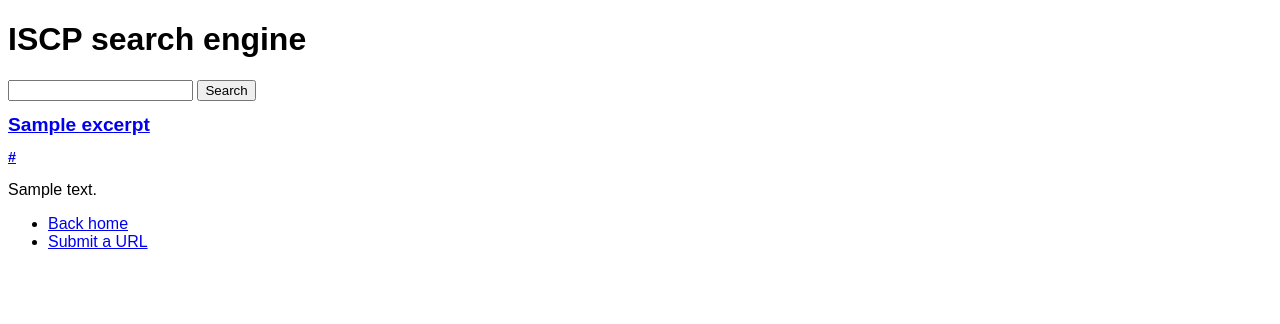
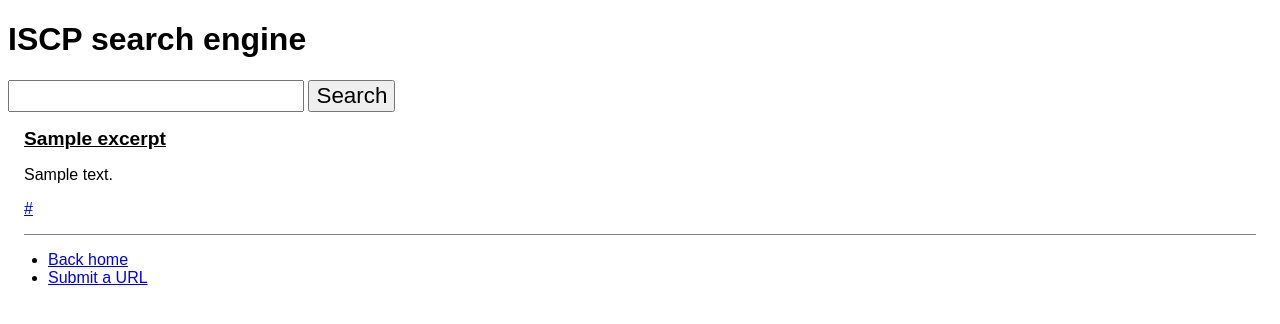
Before and after one commit to mbernson/iscp-search-engine, a Flask app: page /search in a window 1280 px wide. Shown: the top 324 px of the page. Run offline with Flask 2, Linux system fonts and the light colour scheme; a database or web service that is not in the repository returns one stand-in record (values such as "Sample title").

Commit message:
OMG it's working

```diff
--- a/retrouve/config.py
+++ b/retrouve/config.py
@@ -6,4 +6,9 @@ allowed_domains = [
     'metmathijs.nl',
     'samenvatten.metmathijs.nl',
     'koken.metmathijs.nl',
+
+    'hsleiden.nl',
+    'hsleiden.eu',
+    'jaceksmit.nl',
+    'wesselstam.nl',
 ]
--- a/retrouve/database/document.py
+++ b/retrouve/database/document.py
@@ -59,6 +59,7 @@ class Document(Model):
         cursor.close()
 
     tags = ['p', 'h1', 'h2', 'h3', 'h4', 'h5', 'h6']
+
     def create_excerpts(self):
         cursor = self.db.cursor()
         if self.exists():
--- a/retrouve/database/query.py
+++ b/retrouve/database/query.py
@@ -1,4 +1,5 @@
 from retrouve.database.model import Model
+
 
 class Query(Model):
     def __init__(self, query):
@@ -8,14 +9,24 @@ class Query(Model):
         return self.query
 
     def results(self):
-        cursor = self.db.cursor()
-        cursor.execute("SELECT url, domain, title, excerpts.body as excerpt "
-                       "FROM excerpts JOIN documents ON documents.id = excerpts.document_id JOIN urls ON urls.id = documents.url_id "
-                       "WHERE excerpts.body @@ to_tsquery(%(query)s) "
-                       "AND excerpts.body != '' "
-                       "ORDER BY excerpts.created_at DESC "
-                       "LIMIT 30", {'query':self.getquery()})
-        results = cursor.fetchall()
-        self.db.commit()
+        try:
+            cursor = self.db.cursor()
+            cursor.execute("SELECT url, domain, title, "
+                           "ts_headline(excerpts.language, excerpts.body, to_tsquery(%(query)s), 'StartSel=<mark>, StopSel=</mark>') as excerpt, "
+                           "excerpts.language as language "
+                           "FROM excerpts JOIN documents ON documents.id = excerpts.document_id "
+                           "JOIN urls ON urls.id = documents.url_id "
+                           "WHERE excerpts.body @@ to_tsquery(%(query)s) "
+                           "AND excerpts.body != '' "
+                           "ORDER BY excerpts.created_at DESC "
+                           "LIMIT 30", {'query': self.getquery()})
+            results = cursor.fetchall()
+            self.db.commit()
+        except Exception as e:
+            print("Oh noes, postgres threw an error on us")
+            print(e)
+            self.db.rollback()
+            results = []
+
         cursor.close()
         return results
--- a/retrouve/web/app.py
+++ b/retrouve/web/app.py
@@ -5,6 +5,8 @@ from retrouve.database.query import Query
 
 app = Flask(__name__, static_folder='static', static_url_path='')
 
+def noop():
+    pass
 
 @app.route("/")
 def search():
--- a/retrouve/web/static/base.css
+++ b/retrouve/web/static/base.css
@@ -15,9 +15,27 @@ body.slim {
     list-style: none;
 }
 
+body > h1 a, header > h1 a {
+    text-decoration: none;
+    color: black;
+}
+
+form input, form button {
+    font-size: 140%;
+}
+
 .result h1 {
     font-size: 120%;
+}
+.result h1 a {
+    color: black;
 }
 .result h2 {
     font-size: 90%;
 }
+
+.result {
+    margin: 1em;
+    border-bottom: 1px solid gray;
+
+}
--- a/retrouve/web/templates/add_url.html
+++ b/retrouve/web/templates/add_url.html
@@ -16,6 +16,7 @@
     <h1>Add a URL to the index</h1>
     <input type="url" name="url"/>
     <input type="submit"/>
+
 </form>
 
 <nav>
--- a/retrouve/web/templates/results.html
+++ b/retrouve/web/templates/results.html
@@ -8,10 +8,10 @@
 <body>
 
 <header>
-    <h1>ISCP search engine</h1>
+    <h1><a href="/">ISCP search engine</a></h1>
 
     <form action="/search">
-        <input type="text" name="q"/>
+        <input type="text" name="q" value="{{ query }}"/>
         <input type="submit" value="Search"/>
     </form>
 </header>
@@ -21,9 +21,9 @@
         <div class="result">
             <h1><a href="{{ result.url }}">{{ result.title }}</a></h1>
 
-            <h2><a href="{{ result.url }}">{{ result.url }}</a></h2>
+            <p>{{ result.excerpt|safe }}</p>
 
-            <p>{{ result.excerpt }}</p>
+            <p><a href="{{ result.url }}">{{ result.url }}</a></p>
         </div>
     {% endfor %}
 </div>
--- a/retrouve/web/templates/search.html
+++ b/retrouve/web/templates/search.html
@@ -7,11 +7,12 @@
 </head>
 <body class="slim search">
 
-<h1>ISCP search engine</h1>
+<h1><a href="/">ISCP search engine</a></h1>
 
 <form action="/search">
     <input type="text" name="q"/>
     <input type="submit" value="Search"/>
+{#    <input type="submit" value="I'm feeling lucky"/>#}
 </form>
 
 <nav>
--- a/sql/04_triggers.sql
+++ b/sql/04_triggers.sql
@@ -16,7 +16,7 @@ CREATE or replace FUNCTION insert_job_after_url_insert() RETURNS trigger
     LANGUAGE plpgsql
     AS $$
 BEGIN
-   INSERT INTO jobs (queue, payload) VALUES ('spider', ('{"url_id": ' || NEW.id || '}')::json);
+   INSERT INTO jobs (queue, payload, available_at) VALUES ('spider', ('{"url_id": ' || NEW.id || '}')::json, NEW.crawl_at);
    RETURN NEW;
 END;
 $$;
```
